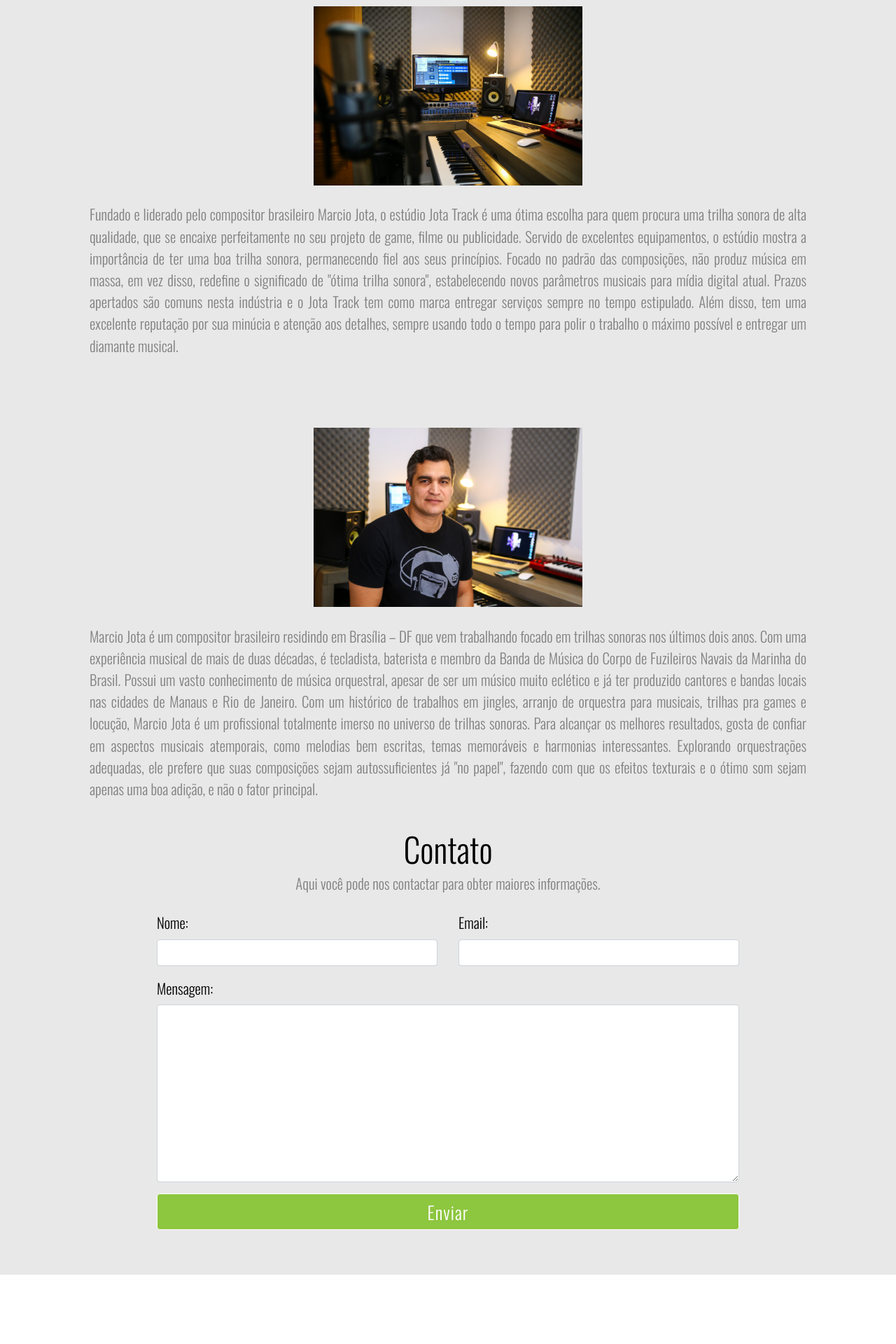
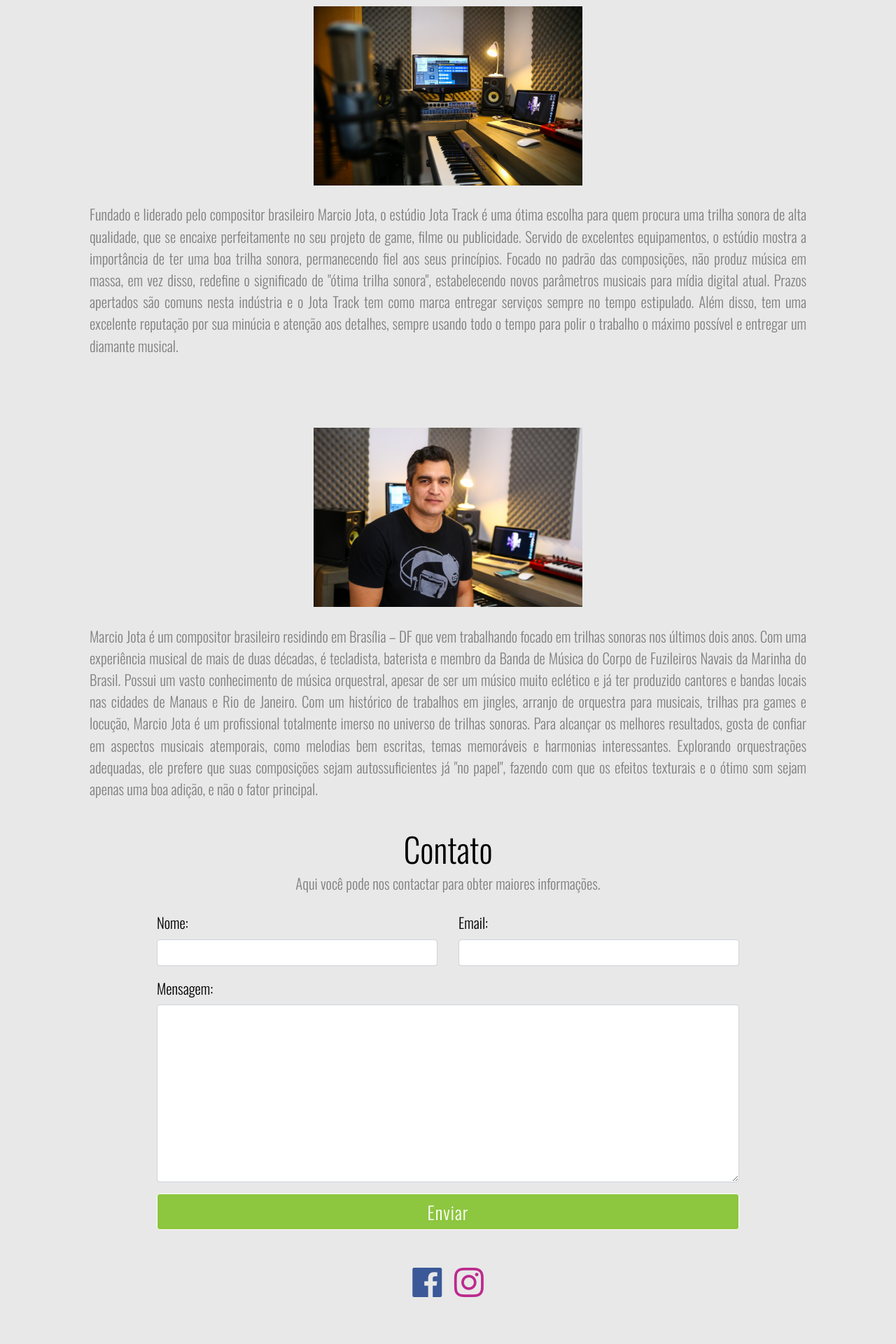
Before and after one commit to jotatrack/jotatrack.github.io, a Jekyll site: the page built from index.md, in a window 1280 px wide. Shown: the part 1994-3914 px from the top of the page at 70% size. Built offline with Jekyll 4.4.1, drawn with Linux system fonts in a browser that asks for light colours; nearby versions of some CDN libraries; before the commit the page ends 3815 px from its top, so only the background shows below that.

Commit message:
adicionando redes sociais

```diff
--- a/_includes/head.html
+++ b/_includes/head.html
@@ -8,6 +8,8 @@
   <link rel="stylesheet" href="{{ 'assets/js/owl/assets/owl.carousel.css' | relative_url }}">
   <link rel="stylesheet" href="{{ 'assets/js/owl/assets/owl.theme.default.css' | relative_url }}">
 
+  <link rel="stylesheet" href="https://use.fontawesome.com/releases/v5.0.13/css/all.css" integrity="sha384-DNOHZ68U8hZfKXOrtjWvjxusGo9WQnrNx2sqG0tfsghAvtVlRW3tvkXWZh58N9jp" crossorigin="anonymous">
+
   <link rel="stylesheet" href="https://stackpath.bootstrapcdn.com/bootstrap/4.1.0/css/bootstrap.min.css" integrity="sha384-9gVQ4dYFwwWSjIDZnLEWnxCjeSWFphJiwGPXr1jddIhOegiu1FwO5qRGvFXOdJZ4" crossorigin="anonymous">
 
 </head>
--- a/_layouts/home.html
+++ b/_layouts/home.html
@@ -166,6 +166,15 @@ layout: default
         </form>
     </div>
 
+    <div class="social-icons">
+        <a id="facebook-icon" target="_blank" href="https://www.facebook.com/studiojotatrack/?hc_ref=ARTLscFxo-Kf1Uyl_CiDNj016fzp_VPnvdCTP3cyTBVUMqhLnlhzbiTwEzHTzXQYPYw&fref=nf">
+            <i class="fab fa-3x fa-facebook"></i>
+        </a>
+        <a id="instagram-icon" target="_blank" href="https://instagram.com/jotatrack">
+            <i class="fab fa-3x fa-instagram"></i>
+        </a>
+    </div>
+
 </div>
 
 </div>
--- a/_sass/minima/_layout.scss
+++ b/_sass/minima/_layout.scss
@@ -448,6 +448,32 @@ label:focus,
   display: none;
 }
 
+.social-icons {
+  width: 100%;
+  text-align: center;
+  margin-top: 4%;
+}
+
+#facebook-icon {
+  color: #3b5998;
+  margin-right: 0.5%;
+}
+
+#facebook-icon:hover {
+  color: #3b517f;
+  text-decoration: none;
+}
+
+#instagram-icon {
+  color: #bc2a8d;
+  margin-left: 0.5%;
+}
+
+#instagram-icon:hover {
+  color: #a03b80;
+  text-decoration: none;
+}
+
 @media screen and (max-width: 768px) {
   .topnav a:not(:first-child) {display: none;}
   .topnav a.icon {
```
